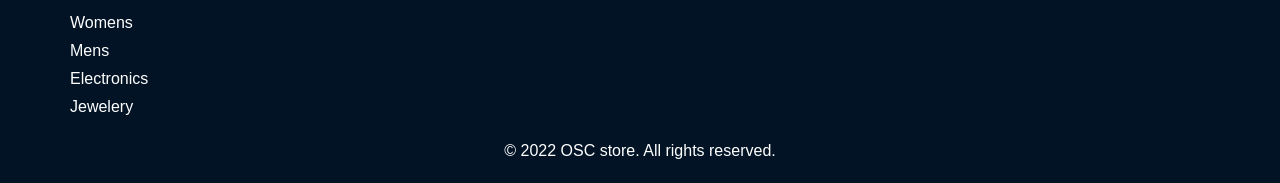
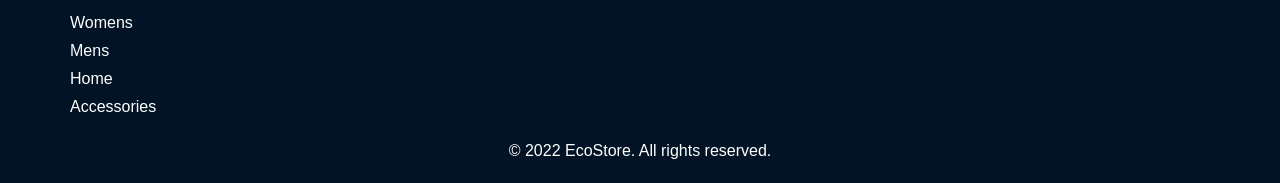
Before and after one commit to indyamolloy/OSC-Assessment, a React (Create React App) app in the folder my-app/: page / in a window 1280 px wide. Shown: the part 667-850 px from the top of the page. Built offline with nearby package versions, Linux system fonts and the light colour scheme; no server answers.

Commit message:
footer links updated

```diff
--- a/my-app/public/index.html
+++ b/my-app/public/index.html
@@ -24,7 +24,7 @@
       work correctly both with client-side routing and a non-root public URL.
       Learn how to configure a non-root public URL by running `npm run build`.
     -->
-    <title>OSC STORE</title>
+    <title>EcoStore</title>
   </head>
   <body>
     <noscript>You need to enable JavaScript to run this app.</noscript>
--- a/my-app/src/components/footer/Footer.js
+++ b/my-app/src/components/footer/Footer.js
@@ -34,7 +34,7 @@ function Footer() {
             window.scrollTo({ top: 0, left: 0, behavior: "smooth" });
           }}
         >
-          Electronics
+          Home
         </Link>
         <Link
           className="footerLink"
@@ -43,11 +43,11 @@ function Footer() {
             window.scrollTo({ top: 0, left: 0, behavior: "smooth" });
           }}
         >
-          Jewelery
+          Accessories
         </Link>
       </div>
       <div>
-        <p className="copyright">© {date} OSC store. All rights reserved.</p>
+        <p className="copyright">© {date} EcoStore. All rights reserved.</p>
       </div>
     </div>
   );
```
